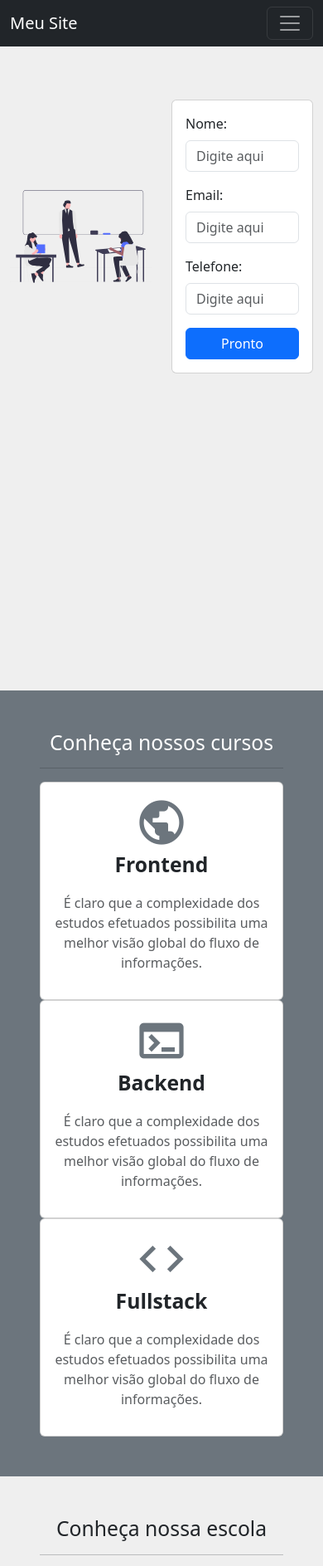
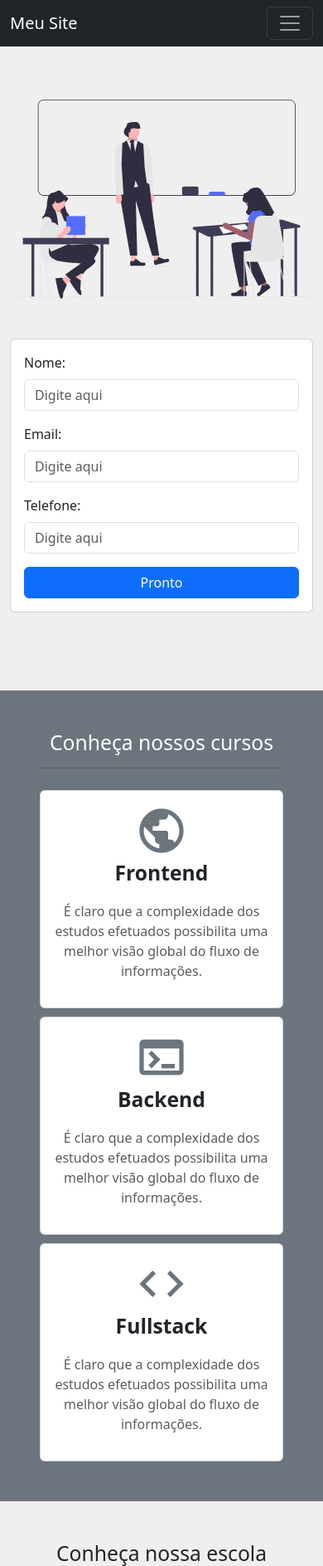
Before and after one commit to digitalcollege-classes/landing-page, a PHP site: page / in a window 390 px wide. Shown: the top 1887 px of the page at 83% size. Run offline with PHP 8.4, Linux system fonts and the light colour scheme.

Commit message:
Ajustando responsividade

```diff
--- a/css/custom.css
+++ b/css/custom.css
@@ -13,6 +13,7 @@ body {
 .card-course {
     transform: scale(1);
     transition: 0.5s ease-in-out;
+    margin-top: 10px;
 }
 
 .card-course:hover {
--- a/index.html
+++ b/index.html
@@ -37,11 +37,12 @@
 
         <section class="container form-contact">
             <div class="row pt-5 pb-5 justify-content-center mt-3 align-items-center">
-                <div class="col text-center">
+                <div class="col-lg-6 col-sm-12 text-center">
                     <img width="100%" src="img/classroom.svg">
                 </div>
-                <div class="col">
-                    <article class="card card-body">
+
+                <div class="col-lg-6 col-sm-12">
+                    <article class="card card-body mt-5 mb-5">
                         <form action="/submit_form.php" method="POST">
                             <div class="mb-3">
                                 <label for="nome" class="form-label">Nome:</label>
@@ -111,7 +112,7 @@
 
                 <hr>
             </div>
-            <div class="col">
+            <div class="col-lg-6 col-sm-12">
                 <h4>Digital College</h4>
                 <p>
                     Rua Bla bla bla, Fortaleza-CE
@@ -122,7 +123,7 @@
                         <div class="col-2">
                             <span class="material-icons fs-10">favorite</span>
                         </div>
-                        <div class="col-10 fs-3">
+                        <div class="col-10 fs-4">
                             100% Prático
                         </div>
                     </div>
@@ -133,7 +134,7 @@
                         <div class="col-2">
                             <span class="material-icons fs-10">school</span>
                         </div>
-                        <div class="col-10 fs-3">
+                        <div class="col-10 fs-4">
                             Professores de Mercado
                         </div>
                     </div>
@@ -144,13 +145,13 @@
                         <div class="col-2">
                             <span class="material-icons fs-10">computer</span>
                         </div>
-                        <div class="col-10 fs-3">
+                        <div class="col-10 fs-4">
                             Projetos Reais
                         </div>
                     </div>
                 </article>
             </div>
-            <div class="col">
+            <div class="col-lg-6 col-sm-12 mt-3">
                 <iframe src="https://www.google.com/maps/embed?pb=!1m18!1m12!1m3!1d63701.07256144756!2d-38.5894310852247!3d-3.7409379860285896!2m3!1f0!2f0!3f0!3m2!1i1024!2i768!4f13.1!3m3!1m2!1s0x7c74991204f2b1d%3A0x38e3b25bd5d38768!2sDigital%20College%20Fortaleza!5e0!3m2!1spt-BR!2sbr!4v1712411177203!5m2!1spt-BR!2sbr" width="100%" height="450" style="border:0;" allowfullscreen="" loading="lazy" referrerpolicy="no-referrer-when-downgrade"></iframe>
             </div>
         </section>
@@ -158,5 +159,7 @@
         <footer class="bg-dark text-center text-white p-5">
             2024 - Digital College
         </footer>
+
+        <script src="https://cdn.jsdelivr.net/npm/bootstrap@5.3.3/dist/js/bootstrap.bundle.min.js" integrity="sha384-YvpcrYf0tY3lHB60NNkmXc5s9fDVZLESaAA55NDzOxhy9GkcIdslK1eN7N6jIeHz" crossorigin="anonymous"></script>
     </body>
 </html>
```
